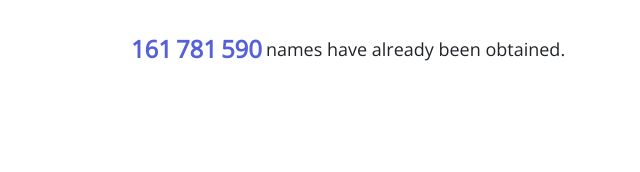
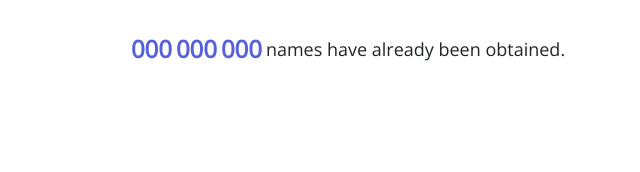
Before and after one commit to nguyvan/name-from-universe, a website: page index.html in a window 1280 px wide. Shown: the part 423-595 px from the top of the page, 292-932 px from the left. Drawn offline with nearby package versions, Linux system fonts and the light colour scheme.

Commit message:
name from multiverse

```diff
--- a/index.html
+++ b/index.html
@@ -11,7 +11,7 @@
 <script type="text/javascript" src="http://cdn.grapecity.com/spreadjs/hosted/scripts/interop/gc.spread.excelio.14.1.1.min.js"></script>
 <script type="text/javascript" src="https://cdnjs.cloudflare.com/ajax/libs/xlsx/0.8.0/jszip.js"></script>
 <script type="text/javascript" src="https://cdnjs.cloudflare.com/ajax/libs/xlsx/0.8.0/xlsx.js"></script>
-<script type="text/javascript" src="./build/build.js"></script>
+<!-- <script type="text/javascript" src="./build/build.js"></script> -->
 </head>
 <body data-alreadt="162212176"></body>
 <div id="root">
```
Also changed, not shown: build/build.js.
